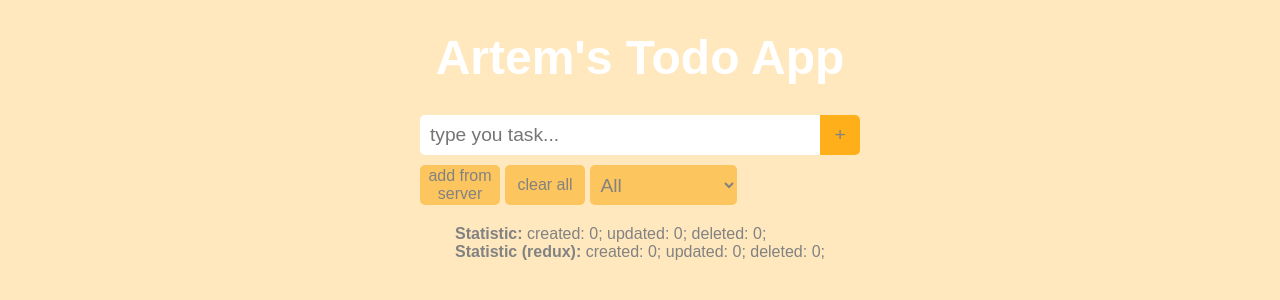
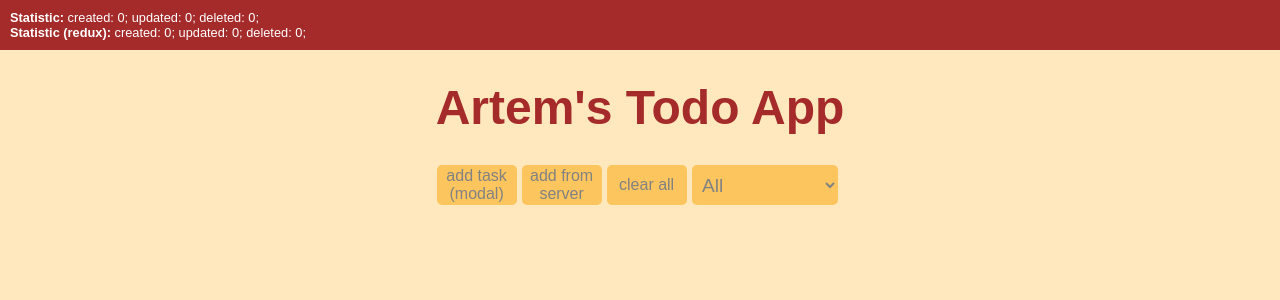
Before and after one commit to ArtemLigerko/my-todo-app, a React (Create React App) app: page / in a window 1280 px wide. Shown: the top 300 px of the page. Built offline with nearby package versions, Linux system fonts and the light colour scheme.

Commit message:
v1.9.0 Add modal input form

```diff
--- a/src/App.scss
+++ b/src/App.scss
@@ -3,18 +3,26 @@ body {
     .appWrapper {
         font-family: Arial, Helvetica, sans-serif;
         background-color: rgb(255, 232, 190);
+        // background-color: #968d59;
         width: 100%;
         min-height: 100vh;
         display: flex;
         flex-direction: column;
         align-items: center;
 
+        .header {
+            width: 100%;
+            display: flex;
+            flex-direction: column;
+            // justify-content: center;
+        }
         .todoListWrapper {
             display: flex;
             flex-direction: column;
             align-items: left;
             padding: 0;
             margin: 10px 0;
+            box-sizing: border-box;
         }
     }
   }
--- a/src/App.tsx
+++ b/src/App.tsx
@@ -4,6 +4,7 @@ import './App.scss';
 import TodoInputBar from './components/TodoInputBar';
 import TodoList from './components/TodoList';
 import Statistic from './components/Statistic';
+import InputModal from './components/InputModal';
 // import { useSelector, useDispatch } from 'react-redux';
 import { useTypedSelector } from './hooks/useTypedSelector';
 import { useActions } from './hooks/useActions';
@@ -13,9 +14,12 @@ import { Icounter } from "./components/types/Icounter";
 
 //Style:
 const Head = styled.h1`
-  color: rgb(255, 255, 255);
+  color: #A52A2A;
+  // color: rgb(255, 255, 255);
   font-size: 3rem;
   margin: 30px 0px 30px;
+  box-sizing: border-box;
+  text-align: center;
 `
 // const AppWrapper = styled.div`
 //   font-family: Arial, Helvetica, sans-serif;
@@ -41,21 +45,22 @@ const App: React.FC = () => {
     counterDeleted: 0,
   });
   const [todoIndexOf, setTodoIndexOf] = useState<number>(0);
+  const [modalActive, setModalActive] = useState<boolean>(false);
 
 
   //RUN ONCE when the app starts
-  useEffect(():void => {
+  useEffect((): void => {
     getLocalTodos();
   }, []);
 
   // Use Effect
-  useEffect(():void => {
+  useEffect((): void => {
     filterHandler();
     saveLocalTodos();
   }, [todos, status]);
 
 
-  const filterHandler = ():void => {
+  const filterHandler = (): void => {
     switch (status) {
       case "Completed":
         setCompletedTodos(todos.filter(item => item.completed === true));
@@ -112,7 +117,10 @@ const App: React.FC = () => {
   return (
     // <AppWrapper>
     <div className='appWrapper'>
-      <header>
+      <header className='header'>
+        <Statistic
+          counter={counter}
+        />
         <Head>
           Artem's Todo App
         </Head>
@@ -126,11 +134,13 @@ const App: React.FC = () => {
         disableInputButton={disableInputButton}
         setCounter={setCounter}
         counter={counter}
+        setActive={setModalActive}
+        active={modalActive}
       />
-      <Statistic
-        counter={counter}
-        // setCounter={setCounter}
-      />
+      {/* <InputModal
+        active={modalActive}
+        setActive={setModalActive}
+      /> */}
       <TodoList
         todos={todos}
         setTodos={setTodos}
--- /dev/null
+++ b/src/components/InputModal.tsx
@@ -0,0 +1,29 @@
+import React from "react";
+import './styles/InputModal.scss';
+
+interface IInputModalProps {
+    active: boolean,
+    setActive: React.Dispatch<React.SetStateAction<boolean>>,
+    children: any,
+}
+
+const InputModal: React.FC<IInputModalProps> = ({ active, setActive, children }) => {
+    return (
+        <div
+            className={active ? "modal__active" : "modal"}
+            onClick={() => setActive(false)}
+            onKeyPress ={e => {
+                if (e.key === 'Enter') { setActive(false) }
+            }}
+        >
+            <div
+                className={active ? "modal__content__active" : "modal__content"}
+                onClick={e => e.stopPropagation()}
+            >
+                {children}
+            </div>
+        </div>
+    )
+}
+
+export default InputModal;
--- a/src/components/Statistic.tsx
+++ b/src/components/Statistic.tsx
@@ -1,12 +1,10 @@
 import React from "react";
-import styled from "styled-components";
-import { useSelector } from "react-redux";
+// import styled from "styled-components";
+// import { useSelector } from "react-redux";
 import { useTypedSelector } from "../hooks/useTypedSelector";
 import { Icounter } from "./types/Icounter";
+import { StatisticBar } from './styles/Statistic'
 
-const StatisticBar = styled.div`
-  color: rgb(130, 130, 130);
-`
 interface IcounterProps {
     counter: Icounter,
 }
--- a/src/components/TodoInputBar.tsx
+++ b/src/components/TodoInputBar.tsx
@@ -11,10 +11,12 @@ import {
     InputTodoBar,
     AddTodoButton,
     OptionButtonsWrapper,
+    AddTaskButton,
     AddFromServerButton,
     ClearAllButton,
     FilterTodoSelector,
-} from './styles/TodoInputBar'
+} from './styles/TodoInputBar';
+import InputModal from './InputModal';
 
 
 interface TodoInputBarProps {
@@ -26,6 +28,8 @@ interface TodoInputBarProps {
     disableInputButton: boolean,
     setCounter: React.Dispatch<React.SetStateAction<Icounter>>,
     counter: Icounter,
+    setActive: React.Dispatch<React.SetStateAction<boolean>>,
+    active: boolean,
 }
 
 const TodoInputBar: React.FC<TodoInputBarProps> = ({
@@ -37,6 +41,8 @@ const TodoInputBar: React.FC<TodoInputBarProps> = ({
     disableInputButton,
     setCounter,
     counter,
+    setActive,
+    active,
 }) => {
 
     const { addCreateCountAction } = useActions();  //Redux
@@ -122,6 +128,12 @@ const TodoInputBar: React.FC<TodoInputBarProps> = ({
 
     return (
         <TodoInputForm>
+            <InputModal
+                active={active}
+                setActive={setActive}
+            >
+
+
             <div>
                 <InputTodoBar
                     value={inputText}
@@ -139,9 +151,19 @@ const TodoInputBar: React.FC<TodoInputBarProps> = ({
                 >
                     +
                 </AddTodoButton>
+            </div>
 
-            </div>
+
+            </InputModal>
+
             <OptionButtonsWrapper>
+                <AddTaskButton
+                    onClick={() => setActive(true)}
+                    type="submit"
+                    disabled={disableInputButton}
+                >
+                    add task (modal)
+                </AddTaskButton>
                 <AddFromServerButton onClick={handleFetchTodos}>
                     add from server
                 </AddFromServerButton>
--- /dev/null
+++ b/src/components/styles/InputModal.scss
@@ -0,0 +1,48 @@
+%modal {
+    height: 100vh;
+    width: 100vw;
+    background-color: rgba(0, 0, 0, 0.4);
+    position: fixed;
+    top: 0;
+    left: 0;
+    display: flex;
+    justify-content: center;
+    // align-items: center;
+    // transition: 0.2s;
+
+}
+
+%modal__content {
+    // padding-top: 20px;
+    margin-top: 20%;
+    border-radius: 5px;
+    // background-color: white;
+    height: 1px;
+    // width: 400px;
+}
+
+.modal {
+    @extend %modal;
+    // transform: scale(0);
+    opacity: 0;
+    pointer-events: none; //чтобы элементы не перекрывали окно
+
+    .modal__content {
+        @extend %modal__content;
+        transform: scale(0.5);  //корректно не работает
+        transition: 0.5s all;   //корректно не работает
+    }
+}
+
+.modal__active {
+    @extend %modal;
+    // transform: scale(1);
+    opacity: 1;
+    pointer-events: auto;
+    transition: 0.5s;
+
+    .modal__content__active {
+        @extend %modal__content;
+        transform: scale(1);    //корректно не работает
+    }
+}
--- a/src/components/styles/Statistic.ts
+++ b/src/components/styles/Statistic.ts
@@ -0,0 +1,9 @@
+import styled from "styled-components";
+
+export const StatisticBar = styled.div`
+  color: white;
+  background-color: #A52A2A;
+  padding: 10px;
+  font-size: 0.8rem;
+  width: 100%;
+`
--- a/src/components/styles/TodoInputBar.ts
+++ b/src/components/styles/TodoInputBar.ts
@@ -49,6 +49,7 @@ export const OptionButtons = styled.button`
     color: rgb(130, 130, 130);
     cursor: pointer;
 `
+export const AddTaskButton = styled(OptionButtons)``
 export const AddFromServerButton = styled(OptionButtons)``
 export const ClearAllButton = styled(OptionButtons)``
 export const FilterTodoSelector = styled.select`
```
Also changed, not shown: src/components/styles/styled.d.ts (deleted, +0 -7 lines).
